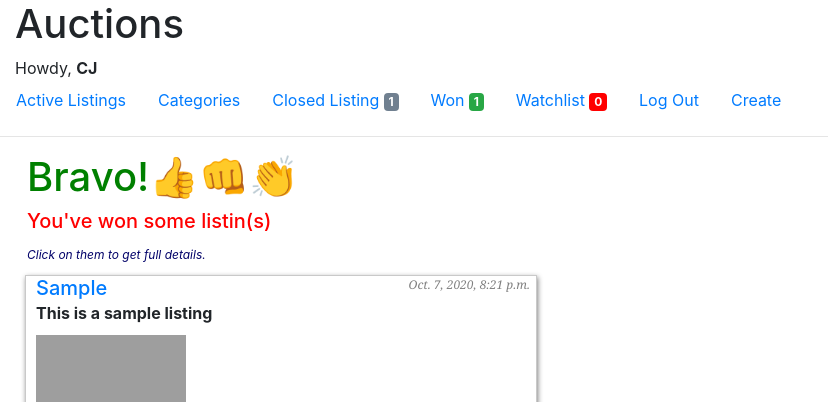
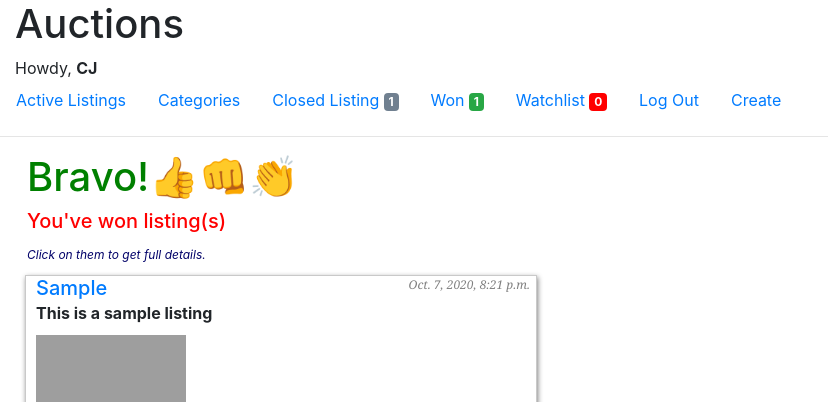
Before and after one commit to conscience11/commerce, a Django app: a page that uses auctions/templates/auctions/won.html in a window 1280 px wide. Shown: the top 402 px of the page, without its empty margins (0-828 px from the left). Run offline with Django 3.2, Linux system fonts and the light colour scheme; a user stored in the database is signed in; data comes from the database, SQL or seed files in the repository; data that the repository does not hold is empty; some libraries are stand-ins or nearby versions; grey boxes are pictures that could not be loaded.

Commit message:
second commit

```diff
--- a/auctions/templates/auctions/won.html
+++ b/auctions/templates/auctions/won.html
@@ -3,7 +3,7 @@
 <div>
     {% if items %}
     <h1 class="cong">Bravo!👍👊👏</h1>
-    <h5 class="blah">You've won some listin(s)</h5>
+    <h5 class="blah">You've won listing(s)</h5>
     <span class="whint"><em>Click on them to get full details.</em></span>
     {% endif %}
         {% for item in items %}
```
